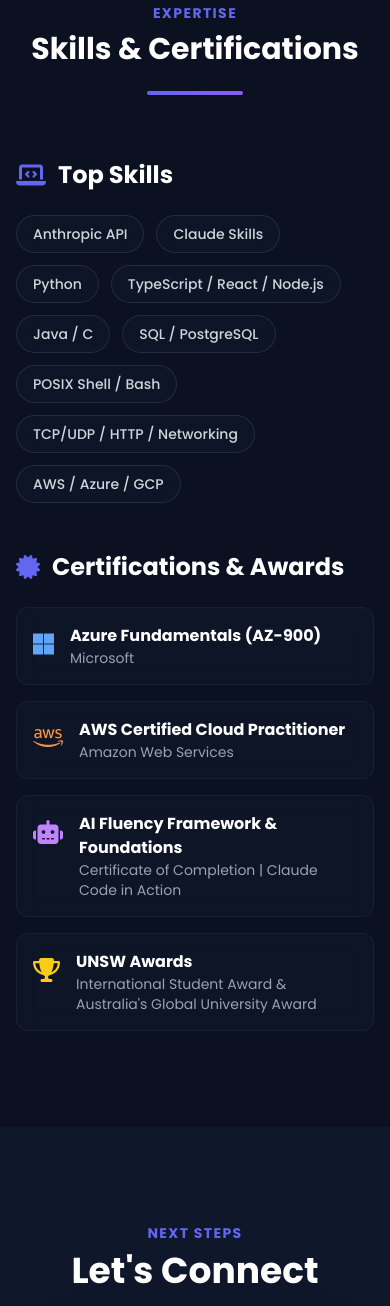
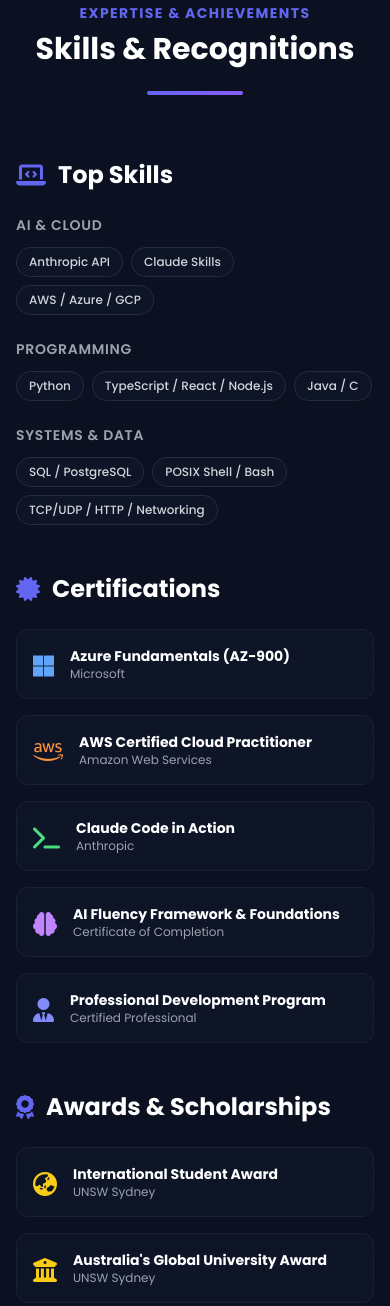
Before and after one commit to jatinSharma-create/jatinSharma-create.github.io, a plain HTML site: page index.html in a window 390 px wide. Shown: the part 6854-8160 px from the top of the page. Drawn offline with nearby package versions, Linux system fonts and the light colour scheme.

Commit message:
more changes

```diff
--- a/index.html
+++ b/index.html
@@ -73,7 +73,7 @@
                         <a href="#about" class="hover:text-primary transition-colors px-3 py-2 rounded-md text-sm font-medium">About</a>
                         <a href="#experience" class="hover:text-primary transition-colors px-3 py-2 rounded-md text-sm font-medium">Experience</a>
                         <a href="#projects" class="hover:text-primary transition-colors px-3 py-2 rounded-md text-sm font-medium">Projects</a>
-                        <a href="#certifications" class="hover:text-primary transition-colors px-3 py-2 rounded-md text-sm font-medium">Skills & Certs</a>
+                        <a href="#certifications" class="hover:text-primary transition-colors px-3 py-2 rounded-md text-sm font-medium">Skills & Achievements</a>
                         <a href="#contact" class="hover:text-primary transition-colors px-3 py-2 rounded-md text-sm font-medium">Contact</a>
                     </div>
                 </div>
@@ -306,65 +306,114 @@
         </div>
     </section>
 
-    <!-- Skills & Certifications Section -->
+    <!-- Skills & Recognitions Section -->
     <section id="certifications" class="py-24 bg-darker">
         <div class="max-w-7xl mx-auto px-4 sm:px-6 lg:px-8">
             <div class="text-center mb-16" data-aos="fade-up">
-                <h2 class="text-sm font-bold tracking-widest text-primary uppercase mb-2">Expertise</h2>
-                <h3 class="text-3xl md:text-4xl font-bold text-white">Skills & Certifications</h3>
+                <h2 class="text-sm font-bold tracking-widest text-primary uppercase mb-2">Expertise & Achievements</h2>
+                <h3 class="text-3xl md:text-4xl font-bold text-white">Skills & Recognitions</h3>
                 <div class="w-24 h-1 bg-gradient mx-auto mt-6 rounded-full"></div>
             </div>
 
-            <div class="grid grid-cols-1 md:grid-cols-2 gap-12">
-                <!-- Skills -->
-                <div data-aos="fade-right">
+            <div class="grid grid-cols-1 lg:grid-cols-3 gap-12">
+                <!-- Skills Column -->
+                <div class="lg:col-span-1" data-aos="fade-right">
                     <h4 class="text-2xl font-bold text-white mb-6 flex items-center"><i class="fas fa-laptop-code text-primary mr-3"></i> Top Skills</h4>
-                    <div class="flex flex-wrap gap-3">
-                        <span class="px-4 py-2 glass rounded-full text-sm font-medium text-gray-300 border border-white/10 hover:border-primary transition-colors">Anthropic API</span>
-                        <span class="px-4 py-2 glass rounded-full text-sm font-medium text-gray-300 border border-white/10 hover:border-primary transition-colors">Claude Skills</span>
-                        <span class="px-4 py-2 glass rounded-full text-sm font-medium text-gray-300 border border-white/10 hover:border-primary transition-colors">Python</span>
-                        <span class="px-4 py-2 glass rounded-full text-sm font-medium text-gray-300 border border-white/10 hover:border-primary transition-colors">TypeScript / React / Node.js</span>
-                        <span class="px-4 py-2 glass rounded-full text-sm font-medium text-gray-300 border border-white/10 hover:border-primary transition-colors">Java / C</span>
-                        <span class="px-4 py-2 glass rounded-full text-sm font-medium text-gray-300 border border-white/10 hover:border-primary transition-colors">SQL / PostgreSQL</span>
-                        <span class="px-4 py-2 glass rounded-full text-sm font-medium text-gray-300 border border-white/10 hover:border-primary transition-colors">POSIX Shell / Bash</span>
-                        <span class="px-4 py-2 glass rounded-full text-sm font-medium text-gray-300 border border-white/10 hover:border-primary transition-colors">TCP/UDP / HTTP / Networking</span>
-                        <span class="px-4 py-2 glass rounded-full text-sm font-medium text-gray-300 border border-white/10 hover:border-primary transition-colors">AWS / Azure / GCP</span>
+                    <div class="space-y-6">
+                        <div>
+                            <p class="text-sm font-semibold text-gray-400 mb-3 uppercase tracking-wider">AI & Cloud</p>
+                            <div class="flex flex-wrap gap-2">
+                                <span class="px-3 py-1.5 glass rounded-full text-xs font-medium text-gray-300 border border-white/10 hover:border-primary transition-colors">Anthropic API</span>
+                                <span class="px-3 py-1.5 glass rounded-full text-xs font-medium text-gray-300 border border-white/10 hover:border-primary transition-colors">Claude Skills</span>
+                                <span class="px-3 py-1.5 glass rounded-full text-xs font-medium text-gray-300 border border-white/10 hover:border-primary transition-colors">AWS / Azure / GCP</span>
+                            </div>
+                        </div>
+                        <div>
+                            <p class="text-sm font-semibold text-gray-400 mb-3 uppercase tracking-wider">Programming</p>
+                            <div class="flex flex-wrap gap-2">
+                                <span class="px-3 py-1.5 glass rounded-full text-xs font-medium text-gray-300 border border-white/10 hover:border-primary transition-colors">Python</span>
+                                <span class="px-3 py-1.5 glass rounded-full text-xs font-medium text-gray-300 border border-white/10 hover:border-primary transition-colors">TypeScript / React / Node.js</span>
+                                <span class="px-3 py-1.5 glass rounded-full text-xs font-medium text-gray-300 border border-white/10 hover:border-primary transition-colors">Java / C</span>
+                            </div>
+                        </div>
+                        <div>
+                            <p class="text-sm font-semibold text-gray-400 mb-3 uppercase tracking-wider">Systems & Data</p>
+                            <div class="flex flex-wrap gap-2">
+                                <span class="px-3 py-1.5 glass rounded-full text-xs font-medium text-gray-300 border border-white/10 hover:border-primary transition-colors">SQL / PostgreSQL</span>
+                                <span class="px-3 py-1.5 glass rounded-full text-xs font-medium text-gray-300 border border-white/10 hover:border-primary transition-colors">POSIX Shell / Bash</span>
+                                <span class="px-3 py-1.5 glass rounded-full text-xs font-medium text-gray-300 border border-white/10 hover:border-primary transition-colors">TCP/UDP / HTTP / Networking</span>
+                            </div>
+                        </div>
                     </div>
                 </div>
 
-                <!-- Certifications -->
-                <div data-aos="fade-left">
-                    <h4 class="text-2xl font-bold text-white mb-6 flex items-center"><i class="fas fa-certificate text-primary mr-3"></i> Certifications & Awards</h4>
-                    <ul class="space-y-4">
-                        <li class="glass p-4 rounded-xl border border-white/5 flex items-start gap-4 card-hover">
+                <!-- Certifications Column -->
+                <div class="lg:col-span-1" data-aos="fade-up" data-aos-delay="100">
+                    <h4 class="text-2xl font-bold text-white mb-6 flex items-center"><i class="fas fa-certificate text-primary mr-3"></i> Certifications</h4>
+                    <div class="space-y-4">
+                        <div class="glass p-4 rounded-xl border border-white/5 flex items-start gap-4 card-hover">
                             <i class="fab fa-microsoft text-2xl text-blue-400 mt-1"></i>
                             <div>
-                                <h5 class="font-bold text-white">Azure Fundamentals (AZ-900)</h5>
-                                <p class="text-sm text-gray-400">Microsoft</p>
+                                <h5 class="font-bold text-white text-sm">Azure Fundamentals (AZ-900)</h5>
+                                <p class="text-xs text-gray-400">Microsoft</p>
                             </div>
-                        </li>
-                        <li class="glass p-4 rounded-xl border border-white/5 flex items-start gap-4 card-hover">
+                        </div>
+                        <div class="glass p-4 rounded-xl border border-white/5 flex items-start gap-4 card-hover">
                             <i class="fab fa-aws text-2xl text-orange-400 mt-1"></i>
                             <div>
-                                <h5 class="font-bold text-white">AWS Certified Cloud Practitioner</h5>
-                                <p class="text-sm text-gray-400">Amazon Web Services</p>
+                                <h5 class="font-bold text-white text-sm">AWS Certified Cloud Practitioner</h5>
+                                <p class="text-xs text-gray-400">Amazon Web Services</p>
                             </div>
-                        </li>
-                        <li class="glass p-4 rounded-xl border border-white/5 flex items-start gap-4 card-hover">
-                            <i class="fas fa-robot text-2xl text-purple-400 mt-1"></i>
+                        </div>
+                        <div class="glass p-4 rounded-xl border border-white/5 flex items-start gap-4 card-hover">
+                            <i class="fas fa-terminal text-2xl text-green-400 mt-1"></i>
                             <div>
-                                <h5 class="font-bold text-white">AI Fluency Framework & Foundations</h5>
-                                <p class="text-sm text-gray-400">Certificate of Completion | Claude Code in Action</p>
+                                <h5 class="font-bold text-white text-sm">Claude Code in Action</h5>
+                                <p class="text-xs text-gray-400">Anthropic</p>
                             </div>
-                        </li>
-                        <li class="glass p-4 rounded-xl border border-white/5 flex items-start gap-4 card-hover">
-                            <i class="fas fa-trophy text-2xl text-yellow-400 mt-1"></i>
+                        </div>
+                        <div class="glass p-4 rounded-xl border border-white/5 flex items-start gap-4 card-hover">
+                            <i class="fas fa-brain text-2xl text-purple-400 mt-1"></i>
                             <div>
-                                <h5 class="font-bold text-white">UNSW Awards</h5>
-                                <p class="text-sm text-gray-400">International Student Award & Australia's Global University Award</p>
+                                <h5 class="font-bold text-white text-sm">AI Fluency Framework & Foundations</h5>
+                                <p class="text-xs text-gray-400">Certificate of Completion</p>
                             </div>
-                        </li>
-                    </ul>
+                        </div>
+                        <div class="glass p-4 rounded-xl border border-white/5 flex items-start gap-4 card-hover">
+                            <i class="fas fa-user-tie text-2xl text-indigo-400 mt-1"></i>
+                            <div>
+                                <h5 class="font-bold text-white text-sm">Professional Development Program</h5>
+                                <p class="text-xs text-gray-400">Certified Professional</p>
+                            </div>
+                        </div>
+                    </div>
+                </div>
+
+                <!-- Awards Column -->
+                <div class="lg:col-span-1" data-aos="fade-left" data-aos-delay="200">
+                    <h4 class="text-2xl font-bold text-white mb-6 flex items-center"><i class="fas fa-award text-primary mr-3"></i> Awards & Scholarships</h4>
+                    <div class="space-y-4">
+                        <div class="glass p-4 rounded-xl border border-white/5 flex items-start gap-4 card-hover">
+                            <i class="fas fa-globe-asia text-2xl text-yellow-400 mt-1"></i>
+                            <div>
+                                <h5 class="font-bold text-white text-sm">International Student Award</h5>
+                                <p class="text-xs text-gray-400">UNSW Sydney</p>
+                            </div>
+                        </div>
+                        <div class="glass p-4 rounded-xl border border-white/5 flex items-start gap-4 card-hover">
+                            <i class="fas fa-university text-2xl text-yellow-400 mt-1"></i>
+                            <div>
+                                <h5 class="font-bold text-white text-sm">Australia's Global University Award</h5>
+                                <p class="text-xs text-gray-400">UNSW Sydney</p>
+                            </div>
+                        </div>
+                        <!-- Scholarship Note (Optional) -->
+                        <div class="mt-8 p-6 glass rounded-2xl border border-primary/20 bg-primary/5">
+                            <p class="text-sm text-gray-300 italic">
+                                "Recognized for academic excellence and global potential through prestigious university-wide scholarships and merit awards."
+                            </p>
+                        </div>
+                    </div>
                 </div>
             </div>
         </div>
```
